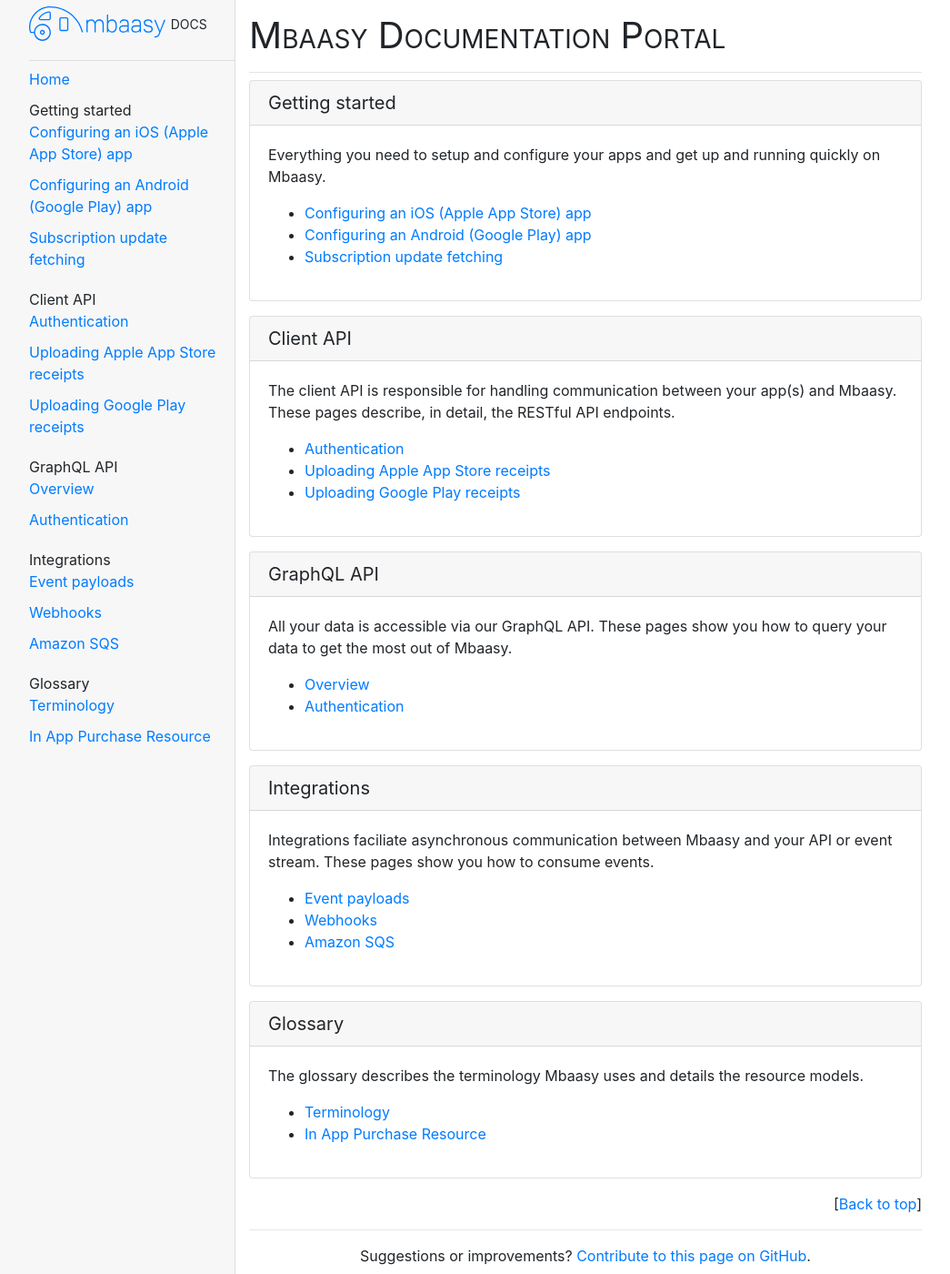
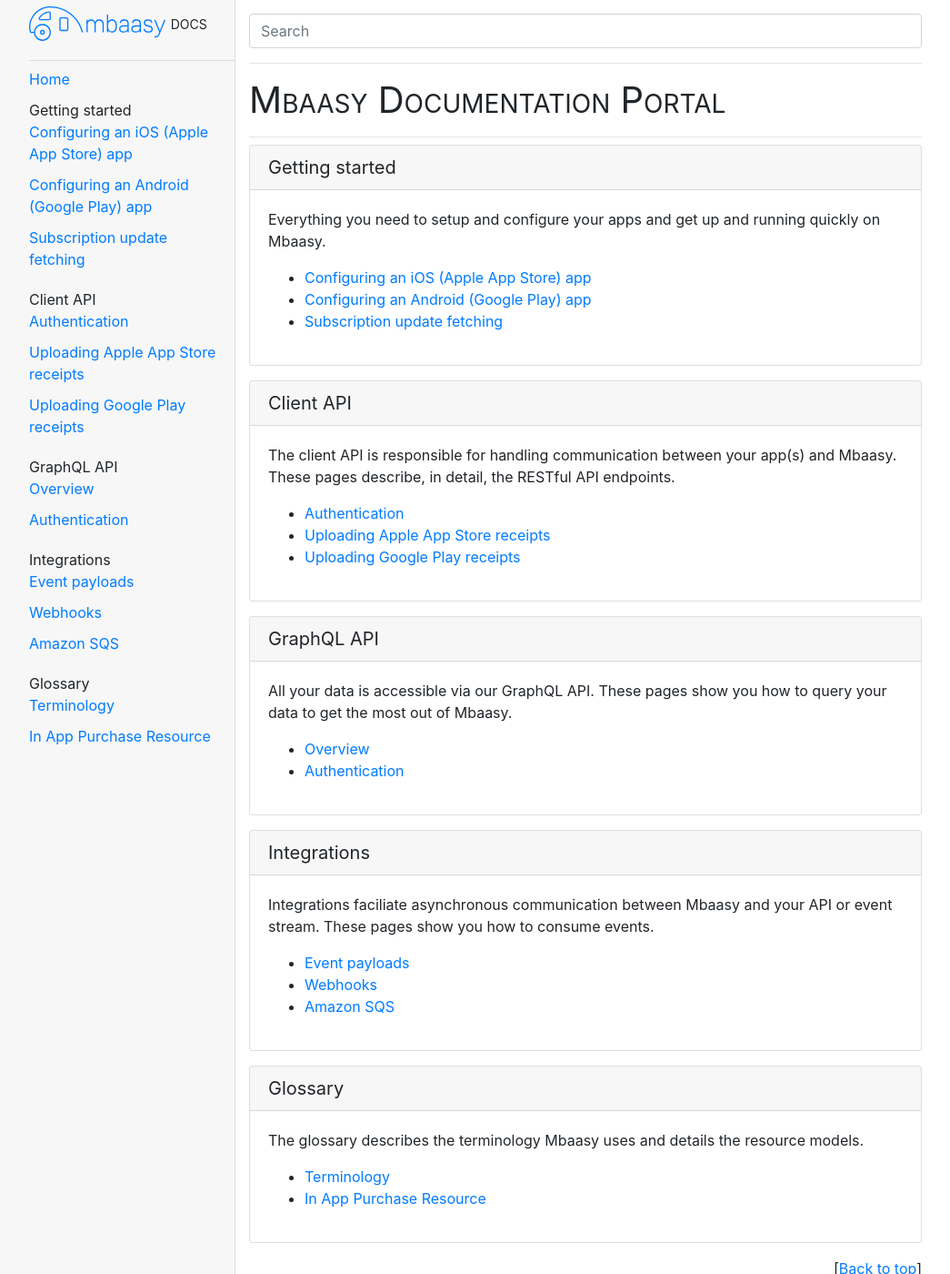
Before and after one commit to mbaasy/docs, a Jekyll site: the page built from index.html, in a window 1280 px wide and 1400 px high. Shown: the whole window at 91% size, without its empty margins (121-1166 px from the left). Built offline with Jekyll 4.4.1, drawn with Linux system fonts in a browser that asks for light colours; comment, search, counter and statistics services are not loaded.

Commit message:
added search

```diff
--- a/_layouts/default.html
+++ b/_layouts/default.html
@@ -10,6 +10,7 @@
     <link rel='icon' sizes='16x16 24x24 32x32 48x48 64x64' href='/favicon.ico' />
     <link rel='shortcut icon' sizes='16x16 24x24 32x32 48x48 64x64' href='/favicon.ico' />
     <link rel="stylesheet" href="/assets/css/styles.css" />
+    <link rel="stylesheet" href="https://cdn.jsdelivr.net/npm/docsearch.js@2/dist/cdn/docsearch.min.css" />
     {% seo %}
   </head>
   <body>
@@ -44,7 +45,14 @@
       </nav>
     </aside>
     <main class="main">
-      <article id="top" class="article">{{ content }}</article>
+      <article id="top" class="article">
+        <div class="form-group">
+          <label for="search" class="sr-only">Search</label>
+          <input class="form-control" placeholder="Search" id="search" />
+          <hr />
+        </div>
+        {{ content }}
+      </article>
       <footer class="text-center footer">
         <div class="text-right">[<a href="#top">Back to top</a>]</div>
         <hr />
--- a/_sass/main.scss
+++ b/_sass/main.scss
@@ -12,6 +12,7 @@
 @import "bootstrap/code";
 @import "bootstrap/grid";
 @import "bootstrap/tables";
+@import "bootstrap/forms";
 @import "bootstrap/list-group";
 @import "bootstrap/nav";
 @import "bootstrap/utilities";
@@ -96,3 +97,7 @@
     flex-shrink: 0;
   }
 }
+
+.algolia-autocomplete {
+  width: 100%;
+}
```
Also changed, not shown: other parts of _layouts/default.html (+9 -0 lines).
